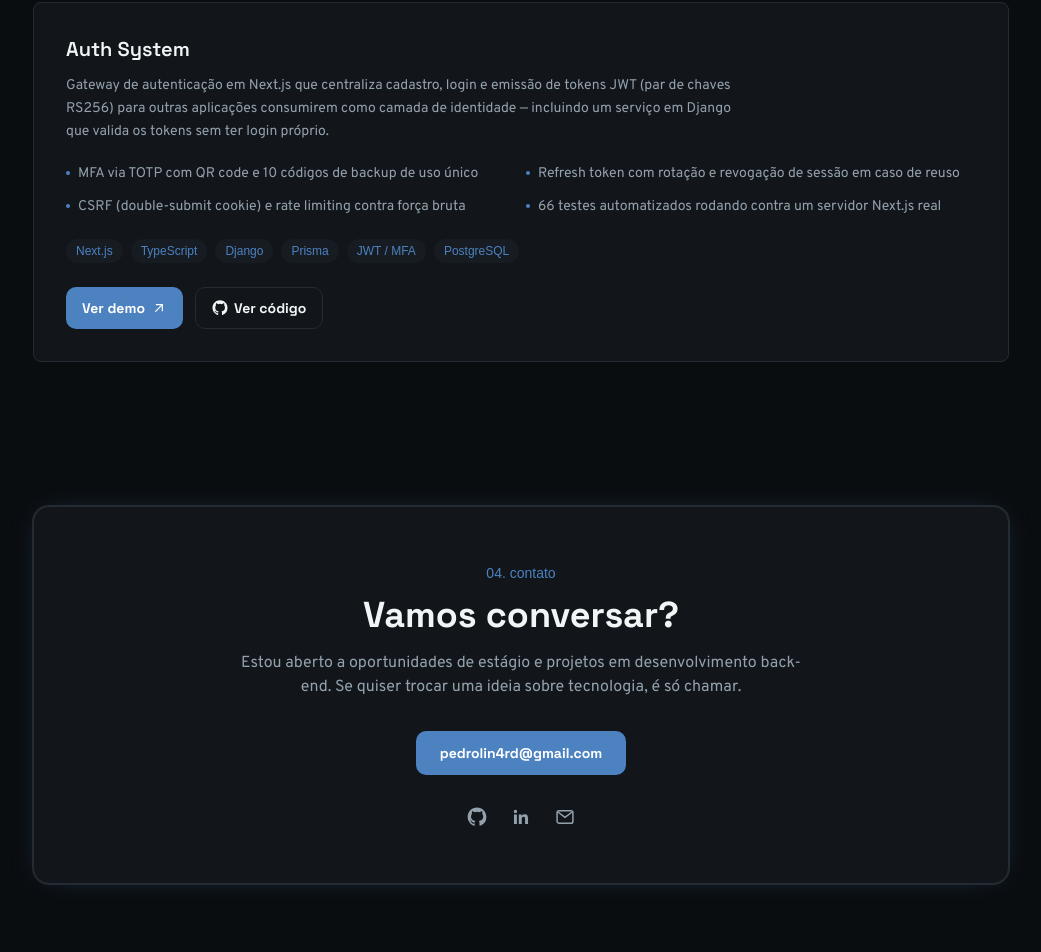
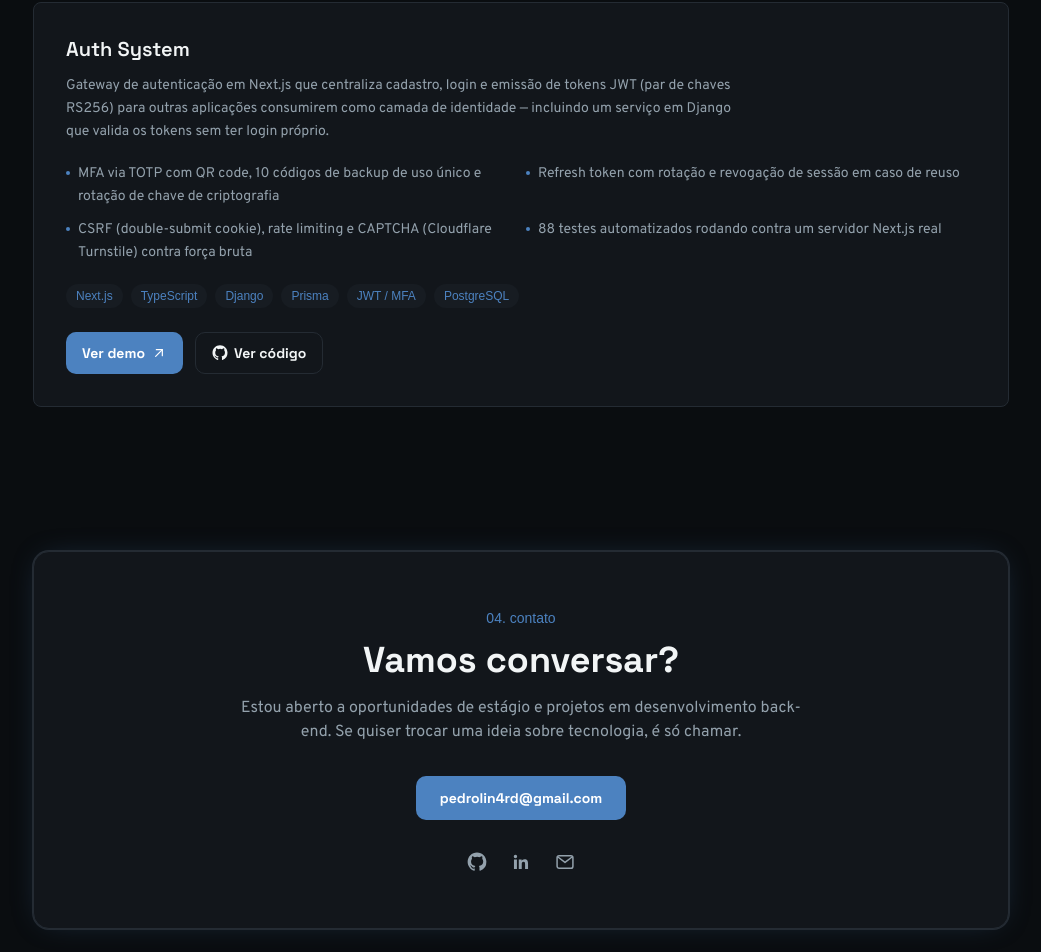
Before and after one commit to pedrolinard/portifolio, a Next.js app: page / in a window 1280 px wide. Shown: the part 2208-3160 px from the top of the page, without its empty margins (119-1160 px from the left). Built offline with nearby package versions, Linux system fonts and the light colour scheme; a web font is replaced by a local one.

Commit message:
Atualiza card do Auth System com CAPTCHA e nova contagem de testes
Reflete mudanças recentes no repo Auth-System: CAPTCHA (Cloudflare
Turnstile), rotação de chave de criptografia do MFA e suíte de testes
crescendo de 66 para 88.

```diff
--- a/src/components/Projects.tsx
+++ b/src/components/Projects.tsx
@@ -5,10 +5,10 @@ const project = {
   description:
     "Gateway de autenticação em Next.js que centraliza cadastro, login e emissão de tokens JWT (par de chaves RS256) para outras aplicações consumirem como camada de identidade — incluindo um serviço em Django que valida os tokens sem ter login próprio.",
   highlights: [
-    "MFA via TOTP com QR code e 10 códigos de backup de uso único",
+    "MFA via TOTP com QR code, 10 códigos de backup de uso único e rotação de chave de criptografia",
     "Refresh token com rotação e revogação de sessão em caso de reuso",
-    "CSRF (double-submit cookie) e rate limiting contra força bruta",
-    "66 testes automatizados rodando contra um servidor Next.js real",
+    "CSRF (double-submit cookie), rate limiting e CAPTCHA (Cloudflare Turnstile) contra força bruta",
+    "88 testes automatizados rodando contra um servidor Next.js real",
   ],
   tags: ["Next.js", "TypeScript", "Django", "Prisma", "JWT / MFA", "PostgreSQL"],
   liveHref: "https://auth-gateway-kappa.vercel.app",
```
